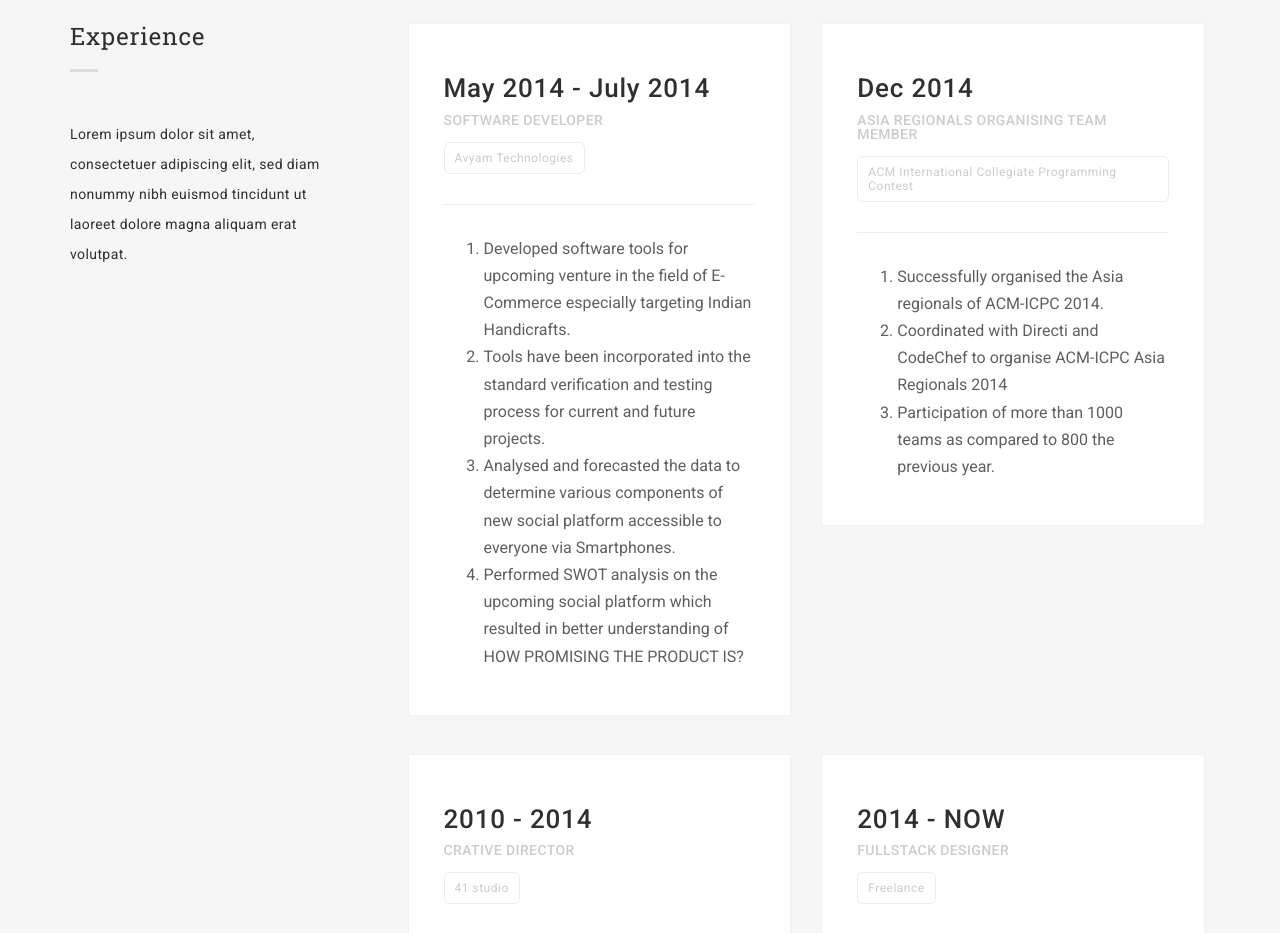
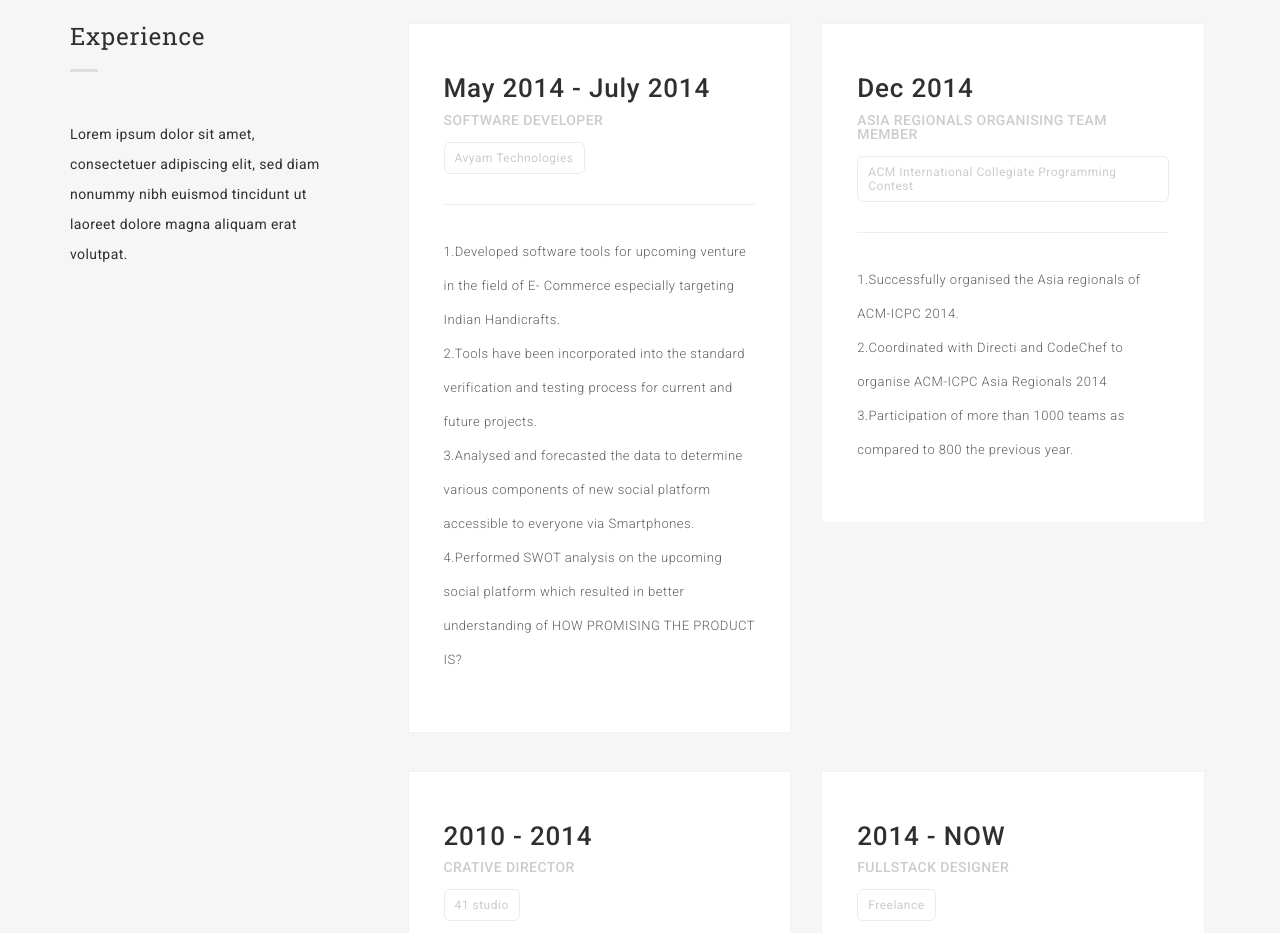
Before and after one commit to Anupam-dagar/portfolio, a plain HTML site: page index.html in a window 1280 px wide. Shown: the part 3656-4589 px from the top of the page. Drawn offline with Linux system fonts and the light colour scheme.

Commit message:
Changed ol to p in experience

```diff
--- a/index.html
+++ b/index.html
@@ -418,12 +418,12 @@ So adding these qualities with inter-personal skill, and power of persuasion wil
                             </p>
                             <hr>
                             <div class="text-detail">
-                              <ol>
-                                 <li>Developed software tools for upcoming venture in the field of E- Commerce especially targeting Indian Handicrafts.</li>
-<li>Tools have been incorporated into the standard verification and testing process for current and future projects.</li>
-<li>Analysed and forecasted the data to determine various components of new social platform accessible to everyone via Smartphones.</li>
-<li>Performed SWOT analysis on the upcoming social platform which resulted in better understanding of HOW PROMISING THE PRODUCT IS?</li>
-                              </ol>
+                              <p>
+                                 1.Developed software tools for upcoming venture in the field of E- Commerce especially targeting Indian Handicrafts.<br>
+2.Tools have been incorporated into the standard verification and testing process for current and future projects.<br>
+3.Analysed and forecasted the data to determine various components of new social platform accessible to everyone via Smartphones.<br>
+4.Performed SWOT analysis on the upcoming social platform which resulted in better understanding of HOW PROMISING THE PRODUCT IS?<br>
+                              </p>
                             </div>
                           </div>
                         </div>
@@ -445,11 +445,11 @@ So adding these qualities with inter-personal skill, and power of persuasion wil
                             </p>
                             <hr>
                             <div class="text-detail">
-                              <ol>
-                                <li>Successfully organised the Asia regionals of ACM-ICPC 2014.</li>
-<li>Coordinated with Directi and CodeChef to organise ACM-ICPC Asia Regionals 2014</li>
-<li>Participation of more than 1000 teams as compared to 800 the previous year.</li>
-                              </ol>
+                              <p>
+                                1.Successfully organised the Asia regionals of ACM-ICPC 2014.<br>
+2.Coordinated with Directi and CodeChef to organise ACM-ICPC Asia Regionals 2014<br>
+3.Participation of more than 1000 teams as compared to 800 the previous year.<br>
+                              </p>
                             </div>
                           </div>
                         </div>
```
